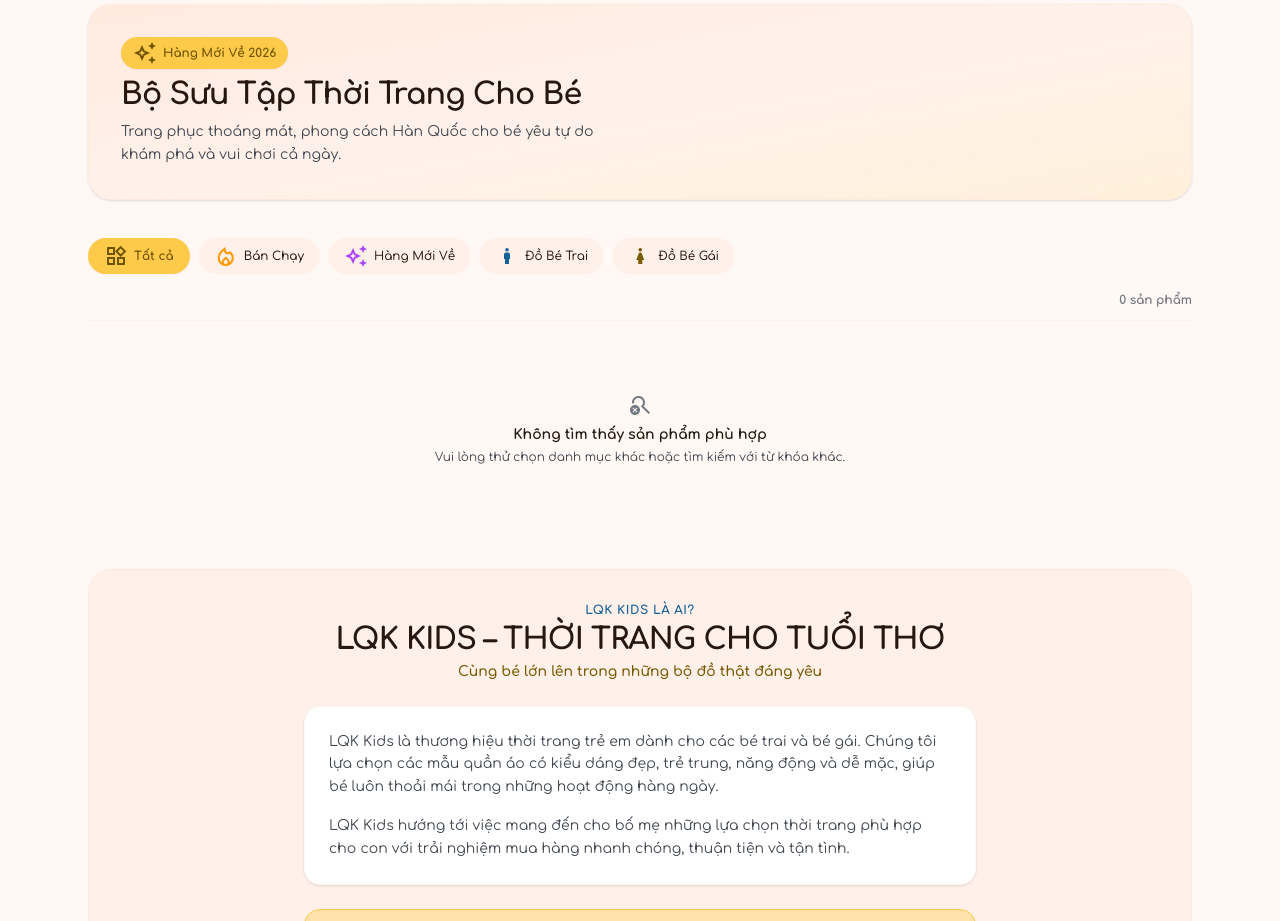
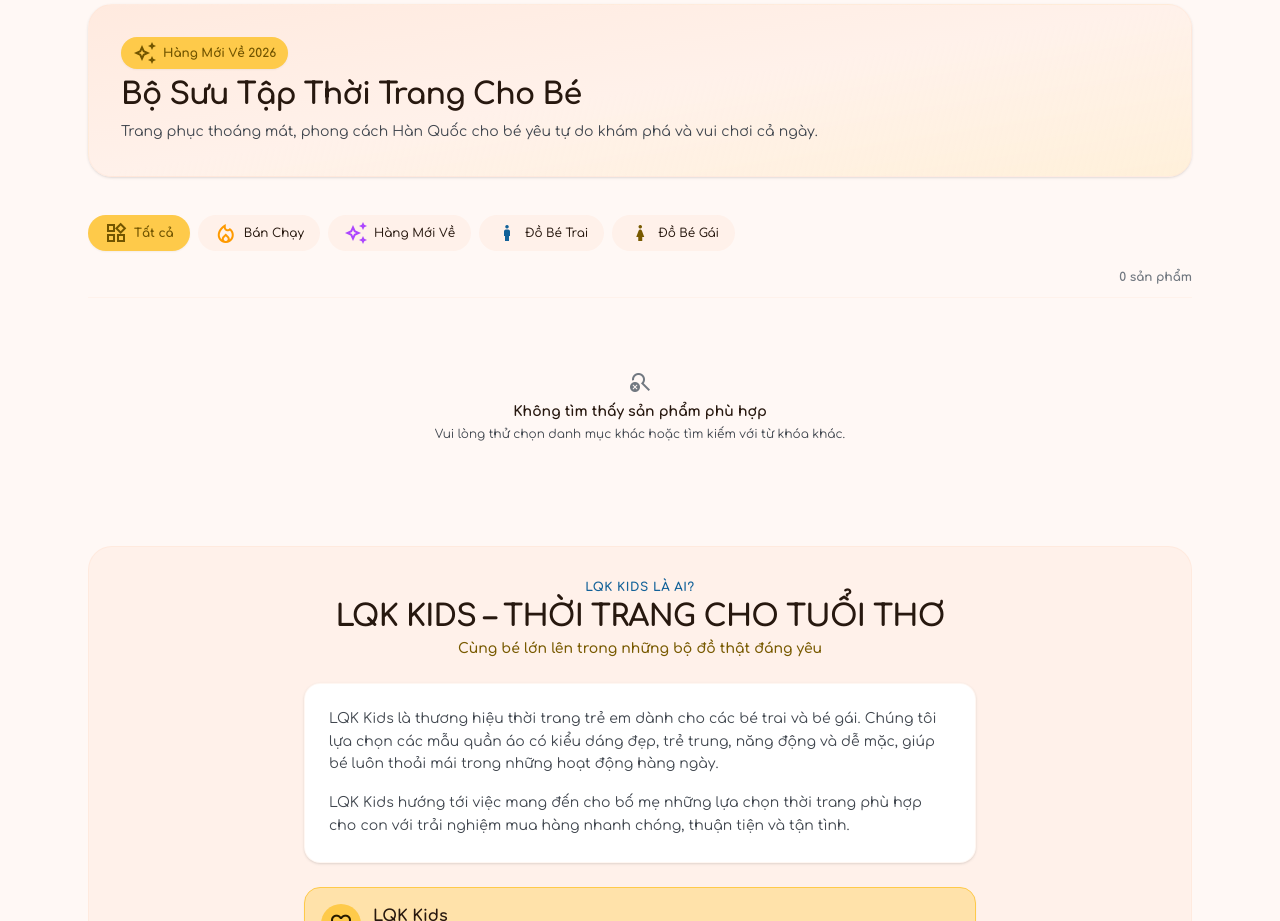
Before and after one commit to phamquocbinh13/LQKKids, a website built with Vite: page my-landing-page/index.html in a window 1280 px wide. Shown: the part 920-1841 px from the top of the page. Built offline with nearby package versions, Linux system fonts and the light colour scheme; some packages are replaced by stand-ins of ours; no server answers; the database is empty.

Commit message:
Fix hero
Fix hero

```diff
--- a/my-landing-page/index.html
+++ b/my-landing-page/index.html
@@ -293,7 +293,7 @@
           <h2 class="text-2xl sm:text-3xl font-extrabold text-on-surface tracking-tight">
             Bộ Sưu Tập Thời Trang Cho Bé
           </h2>
-          <p class="text-xs sm:text-sm text-on-surface-variant max-w-lg leading-relaxed">
+          <p class="text-xs sm:text-sm text-on-surface-variant max-w-lg sm:max-w-none sm:whitespace-nowrap leading-relaxed">
             Trang phục thoáng mát, phong cách Hàn Quốc cho bé yêu tự do khám phá và vui chơi cả ngày.
           </p>
         </div>
```
Also changed, not shown: my-landing-page/dist/index.html.
